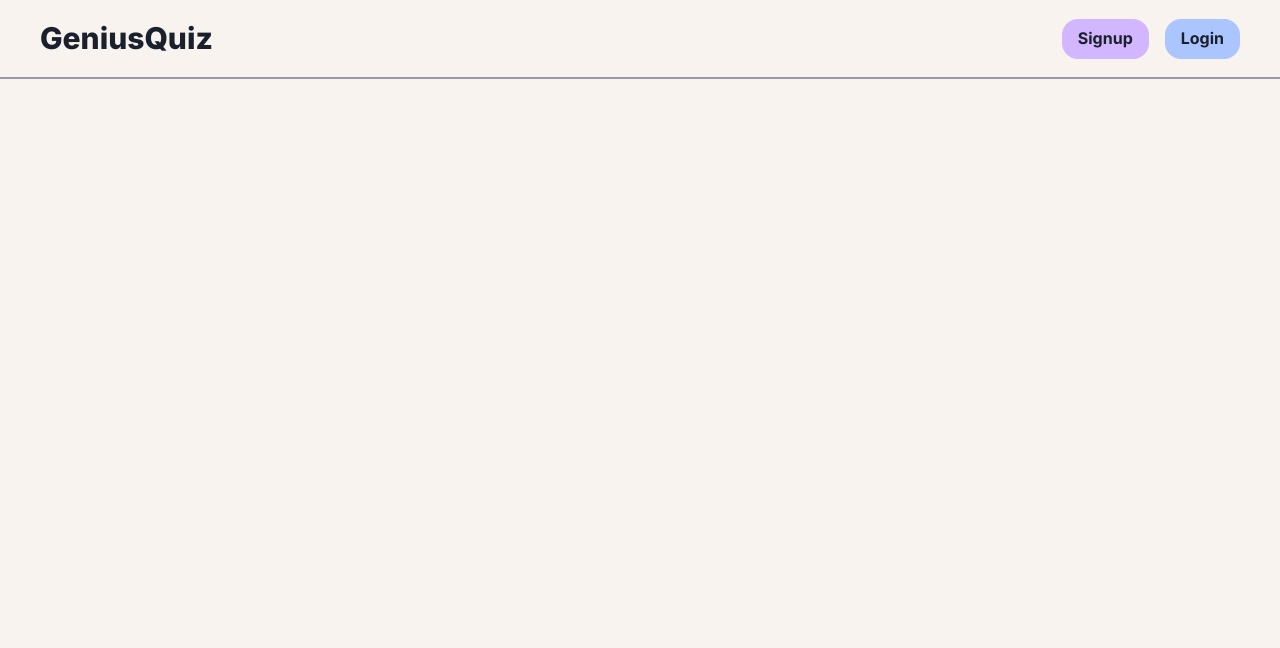
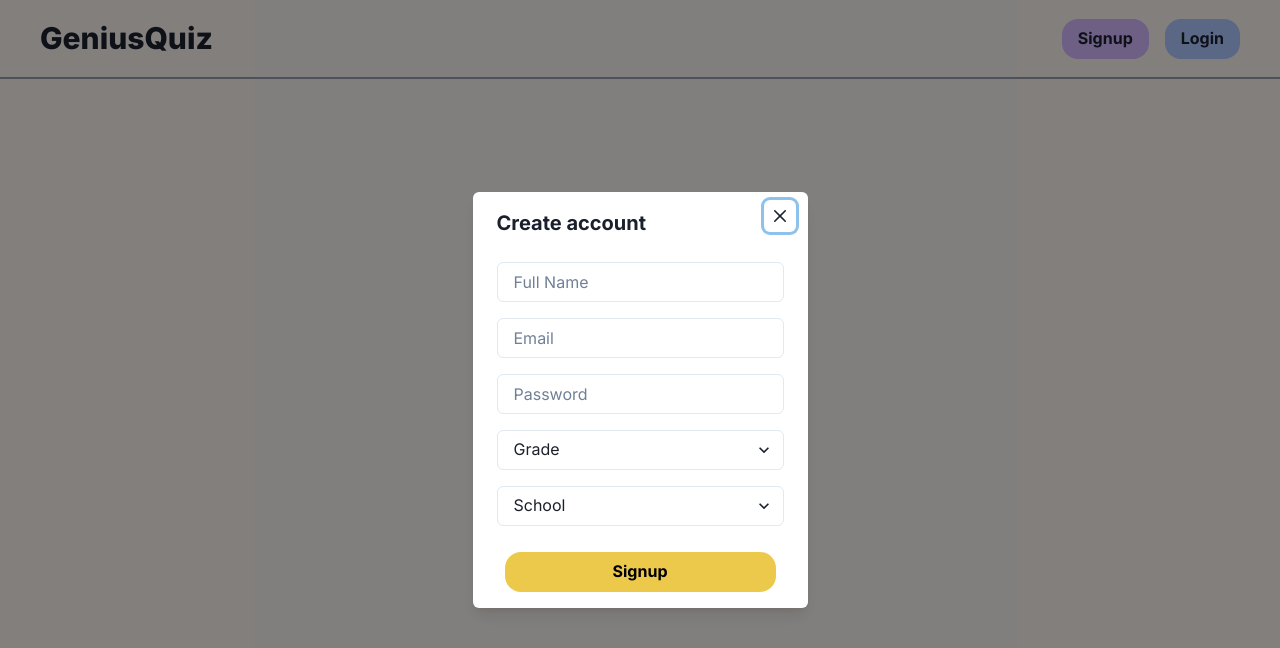
Before and after one commit to lillianlakes/textbook-quiz-maker, a React (Create React App) app in the folder quiz-app/: page / in a window 1280 px wide. Shown: the top 648 px of the page. Built offline with nearby package versions, Linux system fonts and the light colour scheme.

Commit message:
Create signup modal and link to nav signup button

```diff
--- a/quiz-app/src/components/Nav.js
+++ b/quiz-app/src/components/Nav.js
@@ -1,7 +1,10 @@
 import React from 'react';
 import { Box, Flex, Button, Text } from '@chakra-ui/react';
+import Signup from './Signup';
 
 export default function Nav() {
+  const [isModalOpen, setModalOpen] = React.useState(true);
+
   return (
     <Flex
       as="nav"
@@ -17,9 +20,10 @@ export default function Nav() {
         </Text>
       </Box>
       <Flex gap={4} align="center">
-        <Button href="#" bg={'#D2B6FF'}>
+        <Button href="#" bg={'#D2B6FF'} onClick={() => setModalOpen(true)}>
           Signup
         </Button>
+        <Signup isOpen={isModalOpen} onClose={() => setModalOpen(false)} />
         <Button href="#" bg={'#ABC5FE'}>
           Login
         </Button>
--- /dev/null
+++ b/quiz-app/src/components/Signup.js
@@ -0,0 +1,64 @@
+import React from 'react';
+import {
+  Modal,
+  ModalOverlay,
+  ModalContent,
+  ModalHeader,
+  ModalFooter,
+  ModalBody,
+  ModalCloseButton,
+  Button,
+  FormControl,
+  Input,
+  InputGroup,
+  Select,
+} from '@chakra-ui/react';
+
+export default function Signup({ isOpen, onClose }) {
+  return (
+    <Modal isOpen={isOpen} onClose={onClose} isCentered>
+      <ModalOverlay />
+      <ModalContent w="335px">
+        <ModalHeader fontWeight={700}>Create account</ModalHeader>
+        <ModalCloseButton />
+        <ModalBody pb={2.5}>
+          <FormControl isRequired>
+            <InputGroup>
+              <Input placeholder="Full Name" />
+            </InputGroup>
+          </FormControl>
+
+          <FormControl mt={4} isRequired>
+            <InputGroup>
+              <Input placeholder="Email" type="email" />
+            </InputGroup>
+          </FormControl>
+
+          <FormControl mt={4} isRequired>
+            <InputGroup>
+              <Input placeholder="Password" />
+            </InputGroup>
+          </FormControl>
+
+          <FormControl mt={4}>
+            <Select placeholder="Grade">
+              <option value="1">grade</option>
+            </Select>
+          </FormControl>
+
+          <FormControl mt={4}>
+            <Select placeholder="School">
+              <option>school</option>
+            </Select>
+          </FormControl>
+        </ModalBody>
+
+        <ModalFooter>
+          <Button colorScheme="yellow" mx={2} w="100%">
+            Signup
+          </Button>
+        </ModalFooter>
+      </ModalContent>
+    </Modal>
+  );
+}
```
